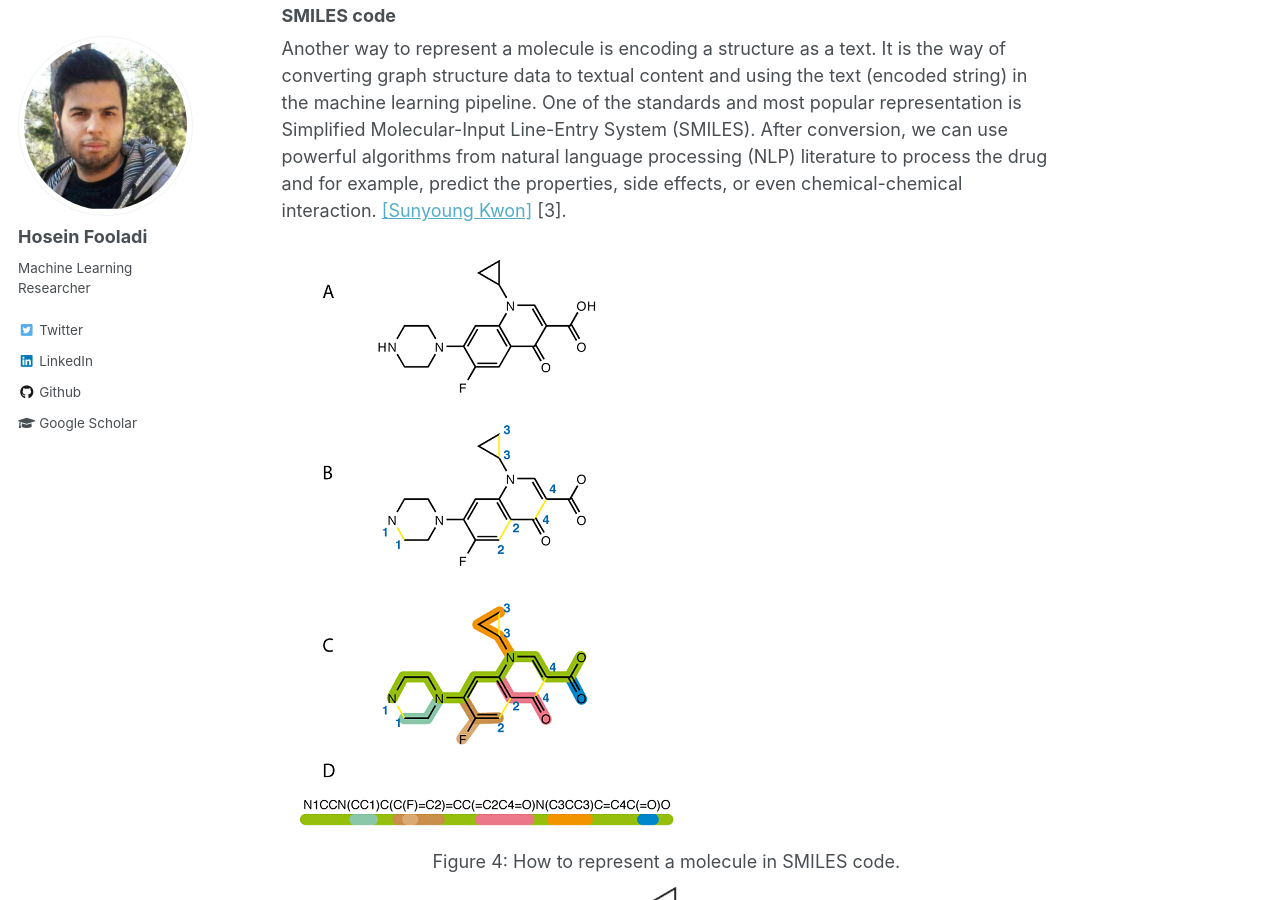
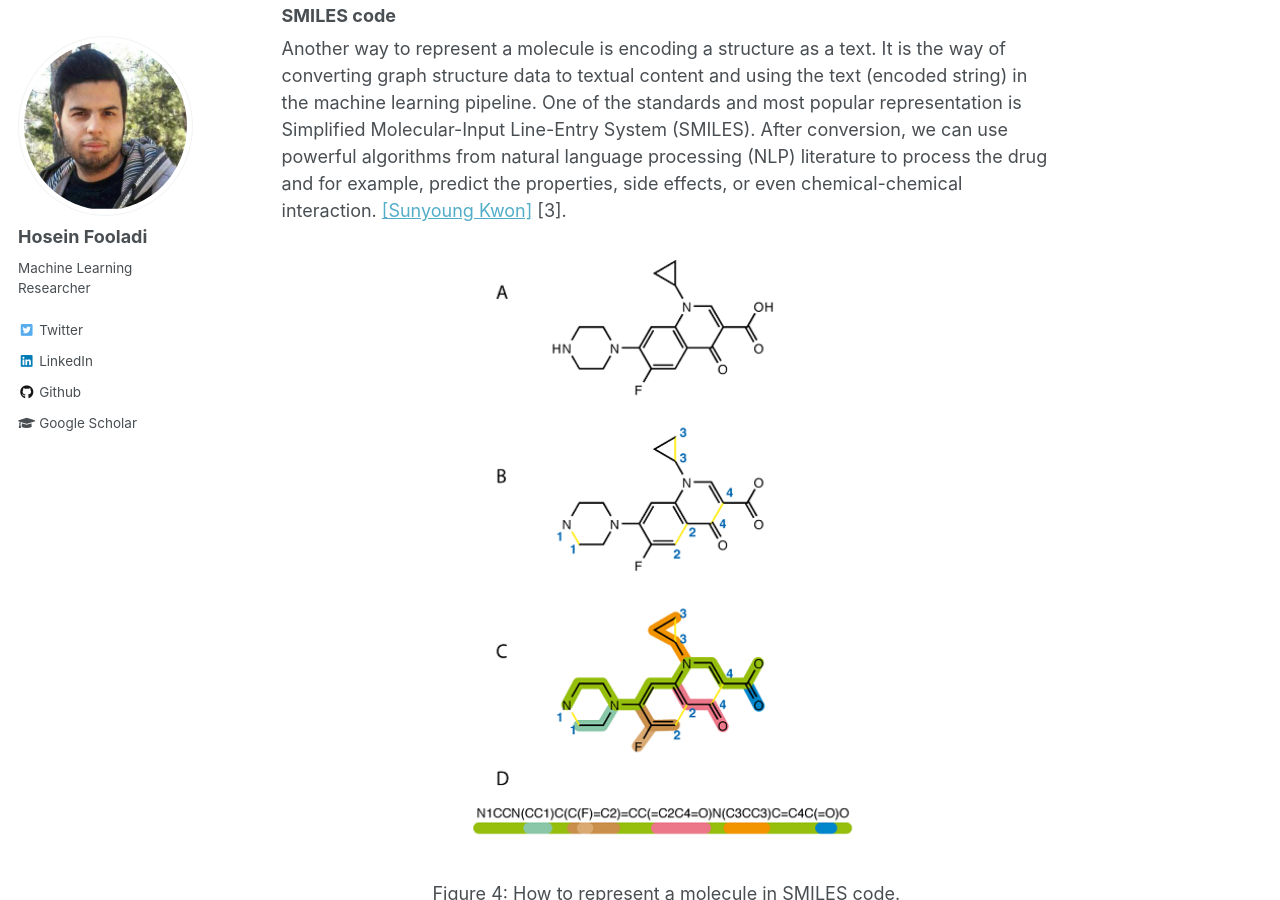
Before and after one commit to HFooladi/HFooladi.github.io, a Jekyll site: the page built from _posts/2018-10-31-Review_DL_Drug.md, in a window 1280 px wide and 900 px high, scrolled down 3011 px. Built offline with Jekyll 4.4.1, drawn with Linux system fonts in a browser that asks for light colours; some web fonts are replaced; formulas are drawn with MathJax 3.

Commit message:
checking figure in dl for drugs

```diff
--- a/_posts/2018-10-31-Review_DL_Drug.md
+++ b/_posts/2018-10-31-Review_DL_Drug.md
@@ -77,12 +77,9 @@ and using the text (encoded string) in the machine learning pipeline. One of the
 is Simplified Molecular-Input Line-Entry System (SMILES). After conversion, we can use powerful algorithms from natural language processing (NLP) literature
 to process the drug and for example, predict the properties, side effects, or even chemical-chemical interaction. [[Sunyoung Kwon]](https://arxiv.org/abs/1704.08432) [3].
 
-<div class="imgcap">
-<img src="/images/assets/Review_DL_Drug/SMILES.JPG" height="300" class="center">
-<div class="thecap" style="text-align:center">Figure 4: How to represent a molecule in SMILES code.</div>
-</div>
 
 <p style="text-align: center"><img src="/images/assets/Review_DL_Drug/SMILES.JPG" width="55%"></p>
+<div class="thecap" style="text-align:center">Figure 4: How to represent a molecule in SMILES code.</div>
 
 
 If you are interested to learn more about SMILES, you can follow this [link](http://opensmiles.org/opensmiles.html) [4]. Although SMILES is very popular
```
